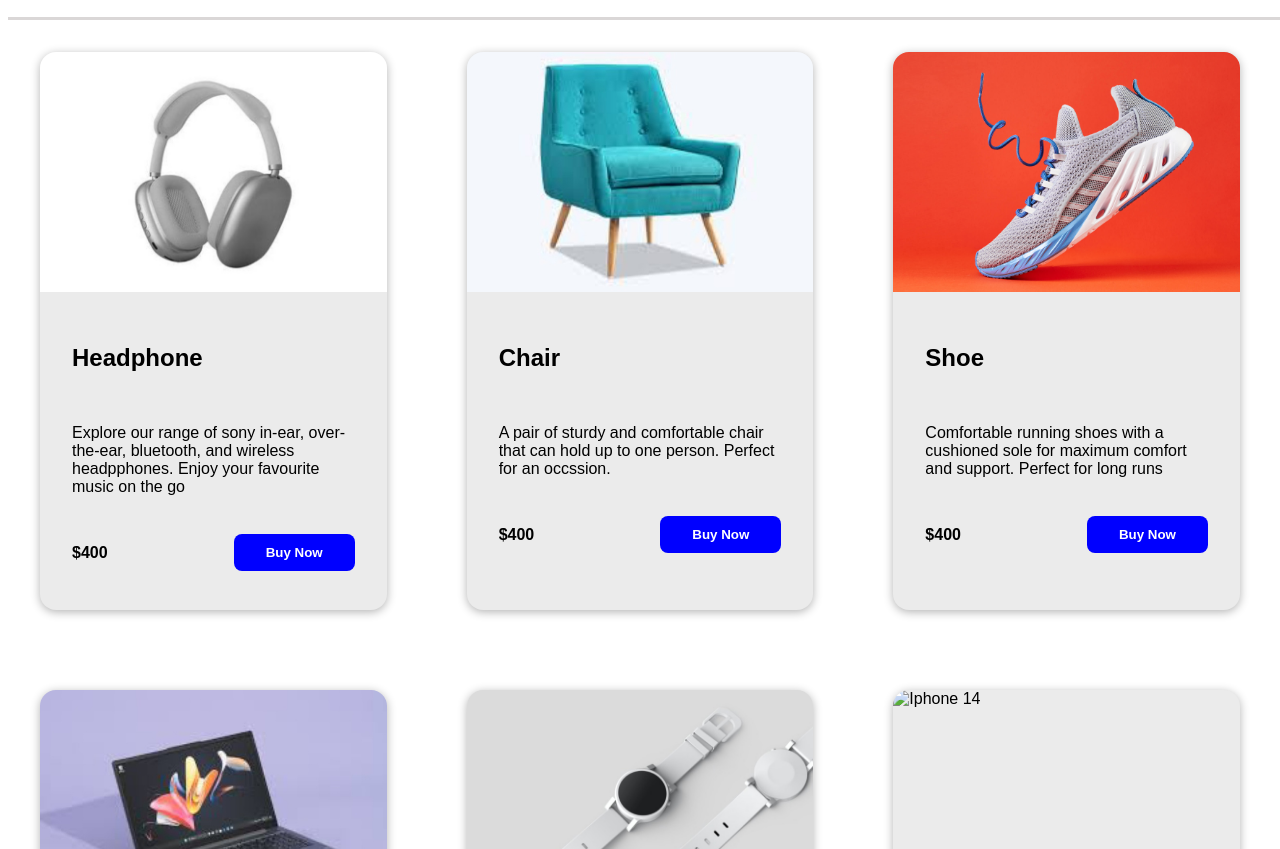
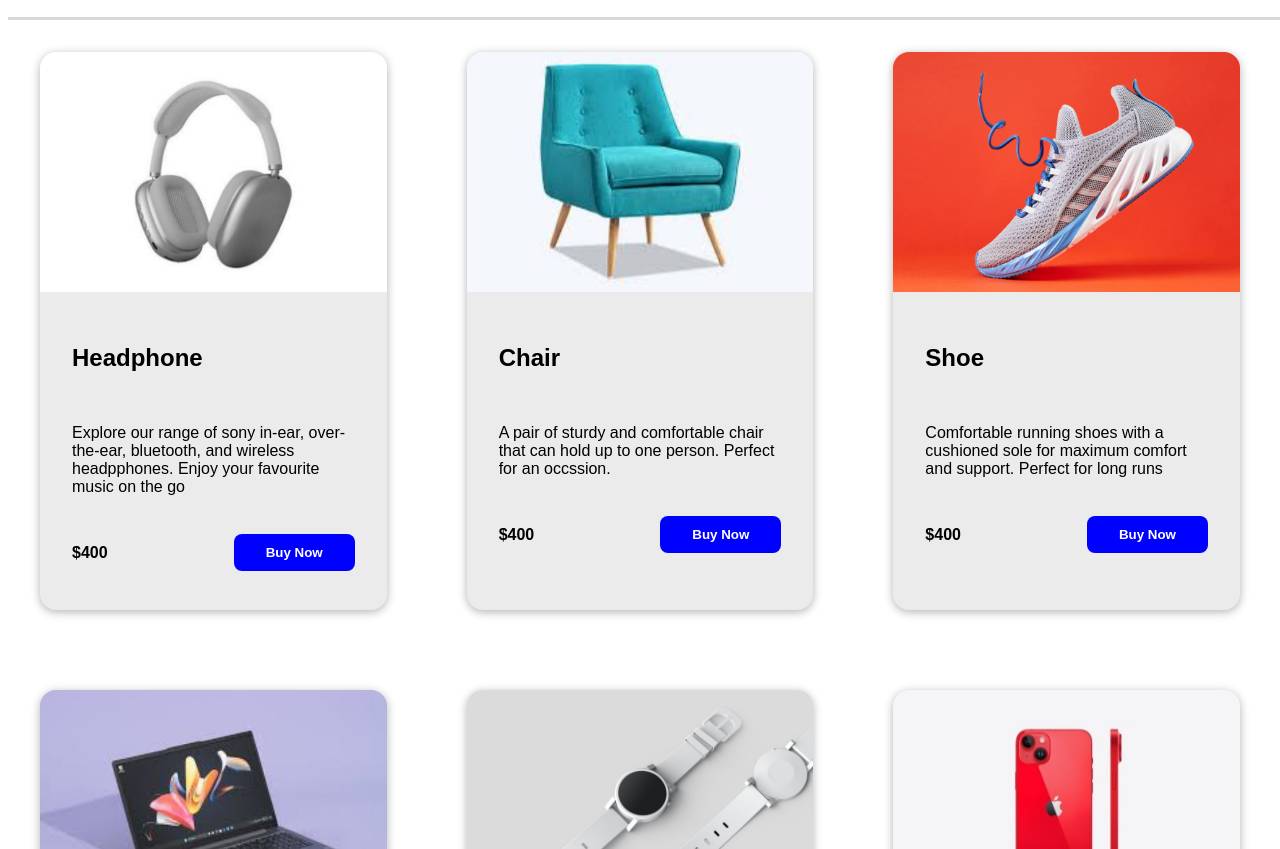
Before and after one commit to Nwaugojohnson/reponsive-css-page, a plain HTML site: page index.html in a window 1280 px wide. Shown: the part 103-952 px from the top of the page. Drawn offline with Linux system fonts and the light colour scheme.

Commit message:
feature: cross check of a picture

```diff
--- a/index.html
+++ b/index.html
@@ -95,7 +95,7 @@
 
             <div class="product">
                 <div class="product-image-box">
-                     <img src="./Img/Iphone.jpggit " alt="Iphone 14">
+                     <img src="./Img/Iphone.jpg" alt="Iphone 14">
                     </div>
                    <div class="product-content-box">
                      <h2>Iphone 14</h2>
```
